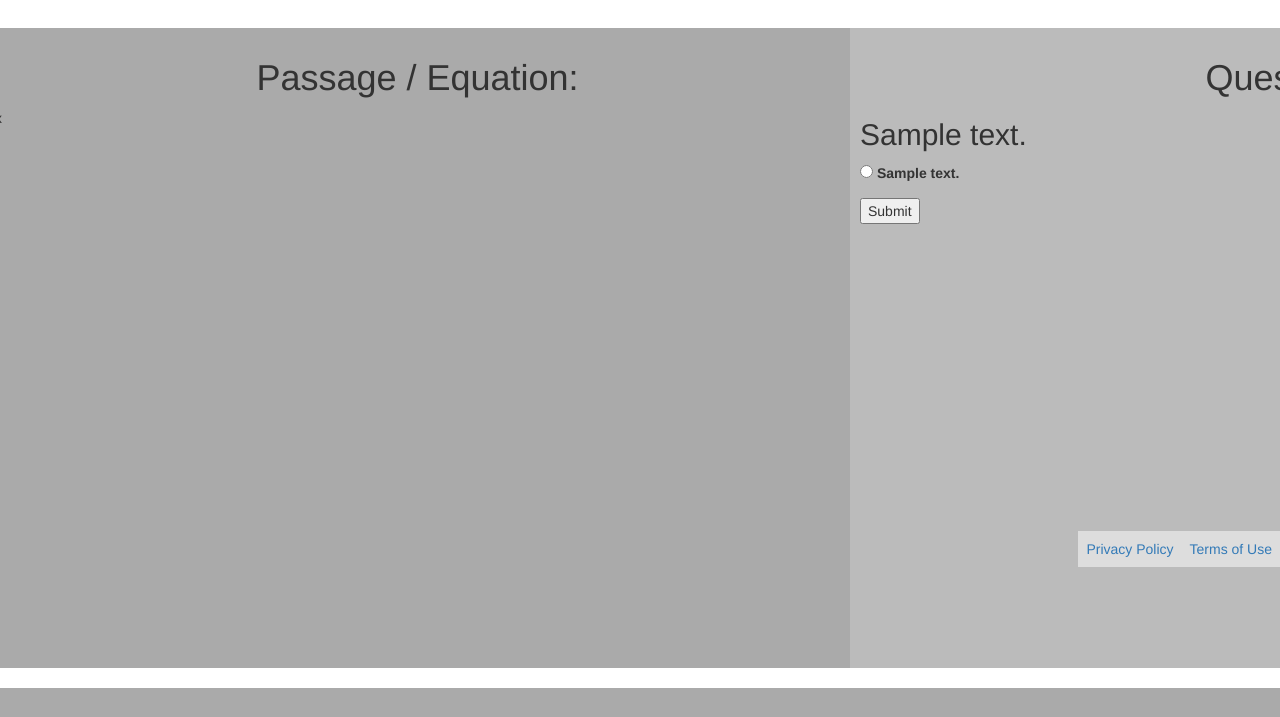
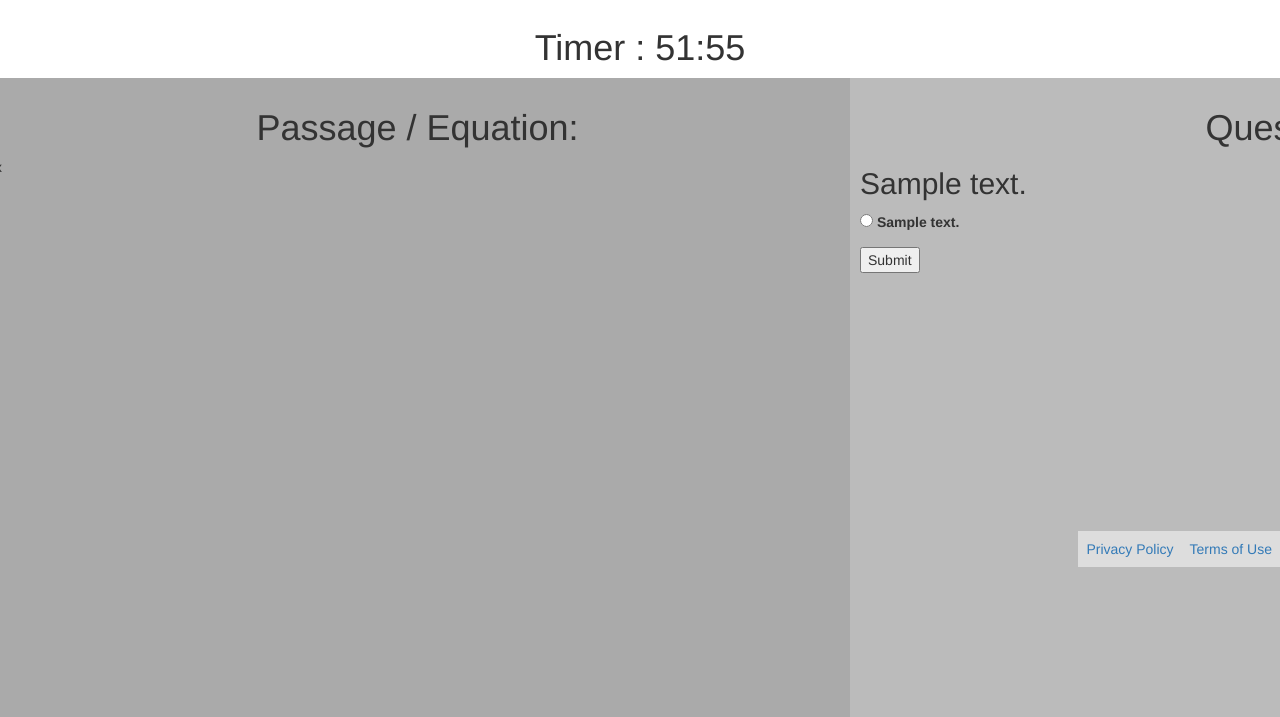
Before and after one commit to RemeoLong/Portfolio, a Django app: a page that uses SAT/templates/index/details.html in a window 1280 px wide; the page is wider, and only the part inside the window is pictured. Shown: the part 233-950 px from the top of that part. Before the commit the page ends 921 px from the top of that part, so only its background shows below. Run offline with Django 3.2, Linux system fonts and the light colour scheme; tables that the repository leaves empty hold one stand-in row (values such as "Sample post"); some libraries are stand-ins or nearby versions.

Commit message:
added timer

```diff
--- a/SAT/templates/index/details.html
+++ b/SAT/templates/index/details.html
@@ -9,6 +9,8 @@
 <div class="jumbotron" style="background-image: url(https://techcrunch.com/wp-content/uploads/2015/08/clouds.jpg); background-size: 100%;">
   <h1>SAT Practice Question: {{ question.id }} </h1>
 </div>
+
+<h1>Timer : <span id="time">52:00</span></h1></div>
 <div class="ex2">
 <div class="row">
   <div class="column" style="background-color:#aaa;">
@@ -31,4 +33,30 @@
 </div>
   </div>
 </div>
+
+<script>
+function startTimer(duration, display) {
+    var timer = duration, minutes, seconds;
+    setInterval(function () {
+        minutes = parseInt(timer / 60, 10);
+        seconds = parseInt(timer % 60, 10);
+
+        minutes = minutes < 10 ? "0" + minutes : minutes;
+        seconds = seconds < 10 ? "0" + seconds : seconds;
+
+        display.textContent = minutes + ":" + seconds;
+
+        if (--timer < 0) {
+            timer = duration;
+        }
+    }, 1000);
+}
+
+window.onload = function () {
+    var fiveMinutes = 60 * 52,
+        display = document.querySelector('#time');
+    startTimer(fiveMinutes, display);
+};
+</script>
+
 {% endblock %}
```
Also changed, not shown: SAT/migrations/0001_initial.py, SAT/templates/index/results.html (line endings or trailing spaces), SAT/views.py (line endings or trailing spaces).
